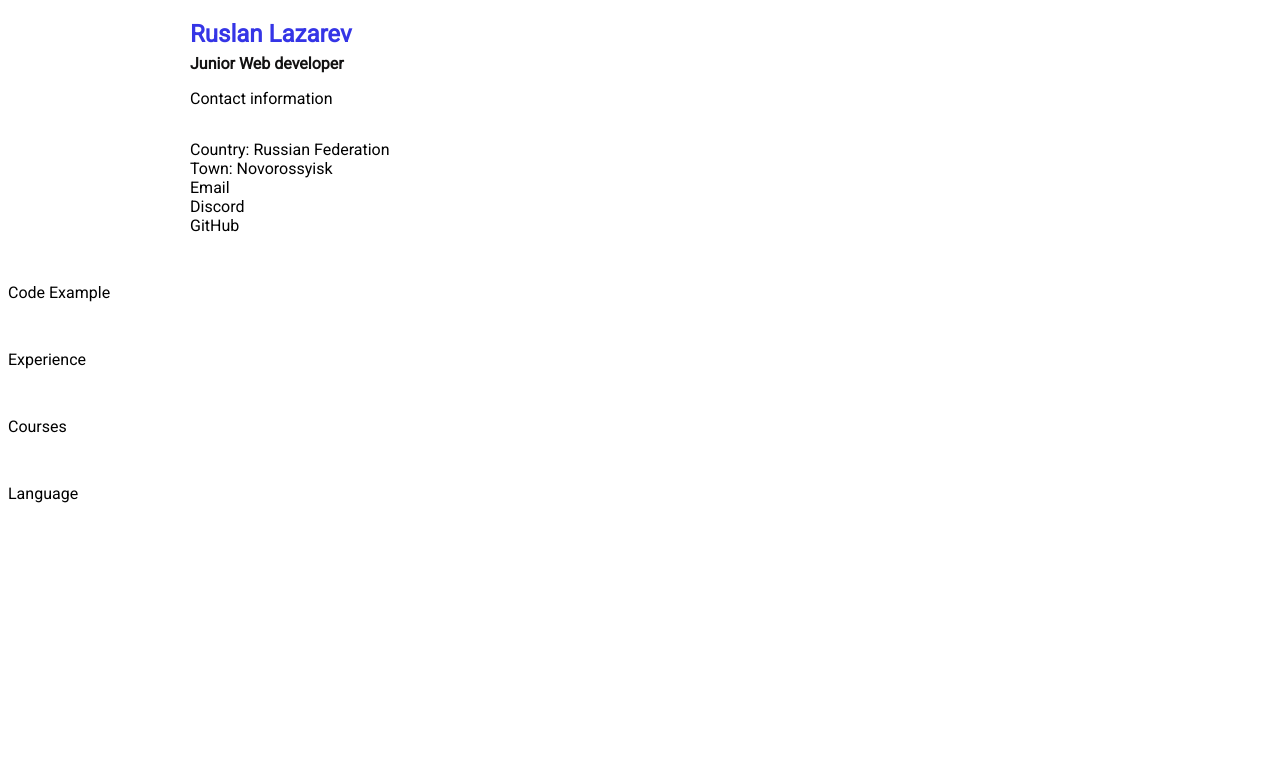
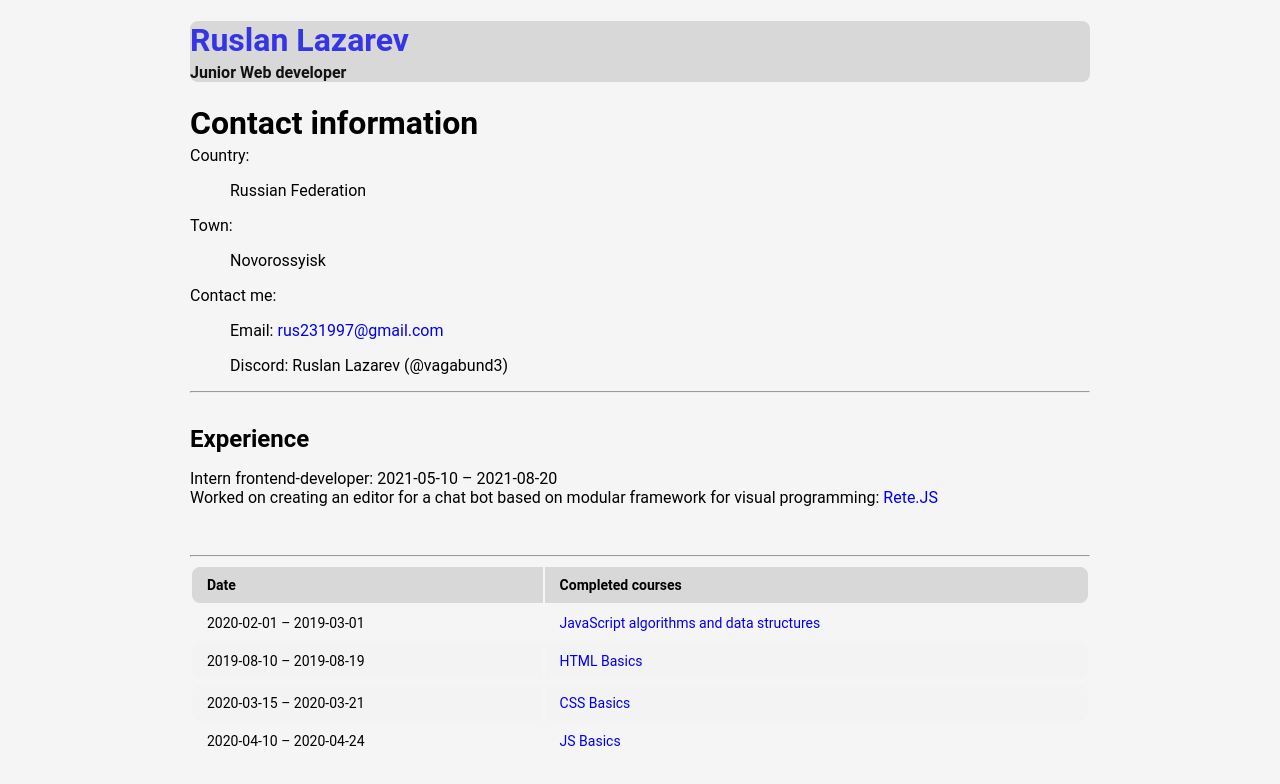
Before and after one commit to Vagabund3/-rsschool-cv, a plain HTML site: page Html/index.html in a window 1280 px wide. Drawn offline with Linux system fonts and the light colour scheme.

Commit message:
feat: add info

```diff
--- a/Html/index.html
+++ b/Html/index.html
@@ -4,59 +4,116 @@
 <head>
     <meta charset="UTF-8">
     <meta name="viewport" content="width=device-width, initial-scale=1.0">
-    <title>cv</title>
-    <link href="https://fonts.googleapis.com/css?family=Roboto&display=swap" rel="stylesheet">
+    <meta http-equiv="X-UA-Compatible" content="IE=edge" />
+    <title>My CV</title>
     <link rel="stylesheet" href="style.css">
 </head>
 
 <body>
     <div class="cv">
-        <section>
+        <header>
             <h1>Ruslan Lazarev</h1>
             <h2>Junior Web developer</h2>
+        </header>
+        <main>
             <div class="contacts">
+                <div class="living place">
+
+                    <h1 style="color: #000;">
                         Contact information
+                    </h1>
+
+                    <div class="country">
+                        Country:
+                        <div>
+                            <ul>
+                                <li>Russian Federation</li>
+                            </ul>
                         </div>
-            <div>
-                Country: Russian Federation
                     </div>
-            <div>Town: Novorossyisk</div>
-            <div>
-                Email
+                    <div class="city">
+                        Town:
+                        <ul>
+                            <li>Novorossyisk </li>
+                        </ul>
                     </div>
-            <div>
-                Discord
                 </div>
-            <div>GitHub</div>
+                <div class="contact">
+                    Contact me:
+                    <div class="social_contact">
+                        <ul>
+                            <li>
+                                Email: <a href="mailto:hi.pro.rus231997@gmail.com">rus231997@gmail.com</a>
+                            </li>
+                            <p>Discord: Ruslan Lazarev (@vagabund3)</p>
+                        </ul>
                     </div>
-    </section>
-
-    <div class="code">
+                    <hr>
+                </div>
+            </div>
+            <div class=" experience">
                 <section>
-            Code Example
+                    <h1 style="color: #000;">Experience</h1>
+                    <p>Intern frontend-developer: 2021-05-10 – 2021-08-20 <br> Worked on creating an editor for a chat
+                        bot
+                        based on modular framework for visual programming: <a href="https://rete.js.org/#/">Rete.JS</a>
+                    </p>
                 </section>
             </div>
-    <div class="experience">
-        <section>
-            Experience
-        </section>
+            <hr>
+            <div class="courses">
+                <table class="table">
+                    <thead>
+                        <tr>
+                            <th>Date</th>
+                            <th>Completed courses</th>
+
+                        </tr>
+                    </thead>
+                    <tbody>
+                        <tr>
+                            <td>2020-02-01 – 2019-03-01 </td>
+                            <td>
+                                <a href="https://www.freecodecamp.org/learn/">JavaScript algorithms and data
+                                    structures</a>
+                            </td>
+
+                        </tr>
+                        <tr>
+                            <td>2019-08-10 – 2019-08-19</td>
+                            <td>
+                                <a href="https://www.freecodecamp.org/learn/">HTML Basics</a>
+                            </td>
+
+
+                        </tr>
+                        <th>
+                            <tr>
+                                <td>2020-03-15 – 2020-03-21 </td>
+                                <td>
+                                    <a href="https://www.freecodecamp.org/learn/">CSS Basics</a>
+                                </td>
+
+
+                            </tr>
+                        </th>
+                        <tr>
+                            <td>2020-04-10 – 2020-04-24 </td>
+                            <td>
+                                <a href="https://www.freecodecamp.org/learn/">JS Basics</a>
+                            </td>
+
+
+                        </tr>
+                        <tr>
+
+                    </tbody>
+                </table>
             </div>
-    <div class="corses">
-        <section>
-            Courses
-        </section>
+
     </div>
-    <div class="language"></div>
-    <section>
-        Language
-    </section>
+    </main>
 
-    <div class="description">
-        <section>
-
-        </section>
-    </div>
 </body>
-<footer></footer>
 
 </html>
--- a/Html/style.css
+++ b/Html/style.css
@@ -1,28 +1,30 @@
 html {
   font-family: Roboto, sans-serif;
-  --primary-color: #0dc5fd;
-  --secondary-color: #333333;
-  --bg-color: #ffffff;
 }
 
 body {
-  background-color: ;
+  background-color: whitesmoke;
+}
+header {
+  background-color: #d8d8d8;
+  border-radius: 8px;
 }
 
 h1 {
   color: rgb(53, 53, 230);
-  margin-bottom: 0.25em;
+  margin-bottom: 4px;
+
 }
 
 h2 {
   color: rgb(19, 18, 18);
-  font-size: 1em;
+  font-size: 16px;
   margin-top: 0;
-  margin-bottom: 1em;
+  margin-bottom: 16px;
 }
 
 section {
-  margin-bottom: 3em;
+  margin-bottom: 48px;
   position: relative;
 }
 
@@ -32,5 +34,48 @@ section {
 }
 
 .contacts {
-  margin-bottom: 2em;
+  margin-bottom: 32px;
 }
+
+ul {
+  list-style: none;
+}
+a {
+  text-decoration: none;
+}
+
+.table {
+  width: 100%;
+  border: none;
+  margin-bottom: 20px;
+}
+.table thead th {
+  font-weight: bold;
+  text-align: left;
+  border: none;
+  padding: 10px 15px;
+  background: #d8d8d8;
+  font-size: 14px;
+}
+.table thead tr th:first-child {
+  border-radius: 8px 0 0 8px;
+}
+.table thead tr th:last-child {
+  border-radius: 0 8px 8px 0;
+}
+.table tbody td {
+  text-align: left;
+  border: none;
+  padding: 10px 15px;
+  font-size: 14px;
+  vertical-align: top;
+}
+.table tbody tr:nth-child(even) {
+  background: #f3f3f3;
+}
+.table tbody tr td:first-child {
+  border-radius: 8px 0 0 8px;
+}
+.table tbody tr td:last-child {
+  border-radius: 0 8px 8px 0;
+}
```
Lines whose indentation alone changed are shown as unchanged.
